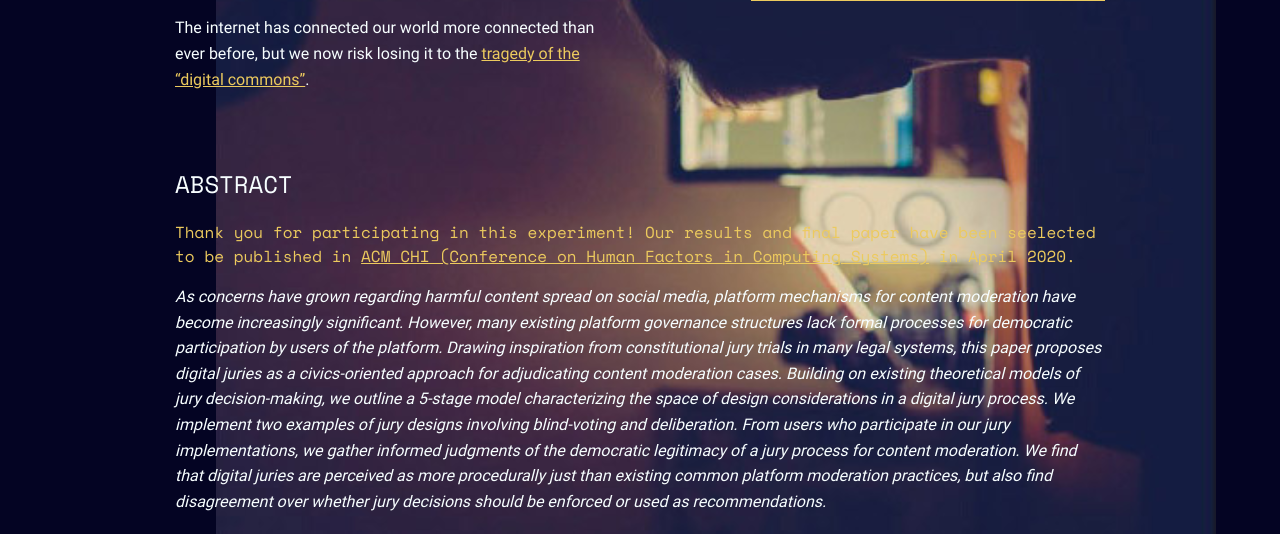
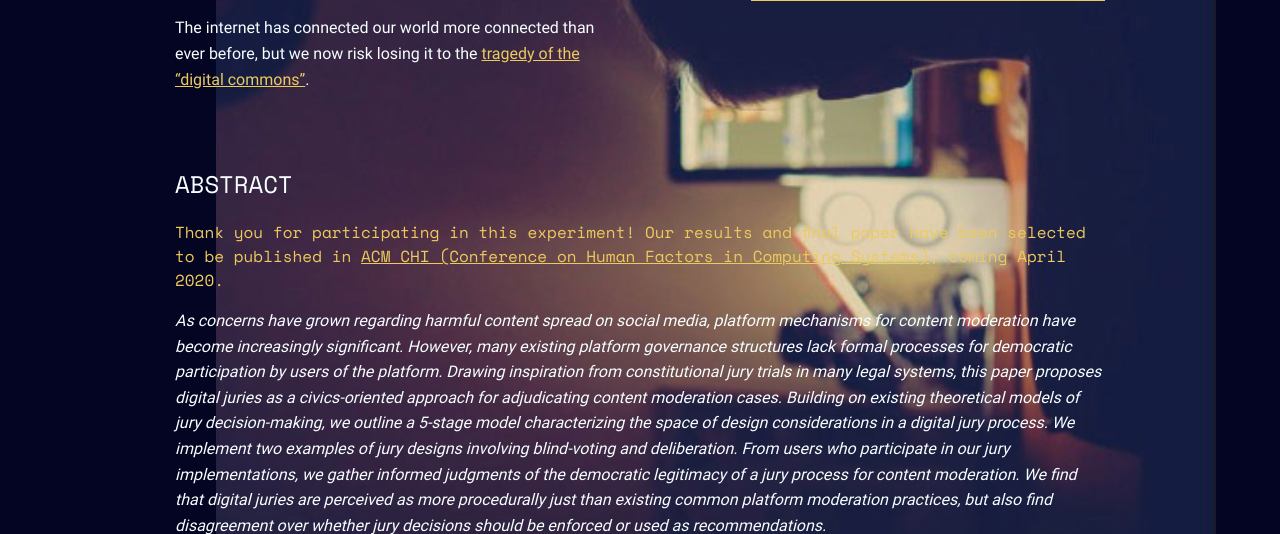
Before and after one commit to amyxzhang/digitaljuries2, a Django app: template juries/templates/juries/index.html in a window 1280 px wide. Shown: the part 927-1461 px from the top of the page. Run offline with Django 3.2, Linux system fonts and the light colour scheme; the template is opened without the code that fills it, so the values that code supplies are empty; some libraries are stand-ins or nearby versions.

Commit message:
Fix typo

```diff
--- a/juries/templates/juries/index.html
+++ b/juries/templates/juries/index.html
@@ -58,7 +58,7 @@
 
 				<h3>Abstract</h3>
 
-				<span class="yellow">Thank you for participating in this experiment! Our results and final paper have been seelected to be published in <a href="https://chi2020.acm.org/" target="_blank">ACM CHI (Conference on Human Factors in Computing Systems)</a> in April 2020.</span>
+				<span class="yellow">Thank you for participating in this experiment! Our results and final paper have been selected to be published in <a href="https://chi2020.acm.org/" target="_blank">ACM CHI (Conference on Human Factors in Computing Systems)</a>, coming April 2020.</span>
 
 				<p><em>As concerns have grown regarding harmful content spread on social media, platform mechanisms for content moderation have become increasingly significant. However, many existing platform governance structures lack formal processes for democratic participation by users of the platform. Drawing inspiration from constitutional jury trials in many legal systems, this paper proposes digital juries as a civics-oriented approach for adjudicating content moderation cases. Building on existing theoretical models of jury decision-making, we outline a 5-stage model characterizing the space of design considerations in a digital jury process. We implement two examples of jury designs involving blind-voting and deliberation. From users who participate in our jury implementations, we gather informed judgments of the democratic legitimacy of a jury process for content moderation. We find that digital juries are perceived as more procedurally just than existing common platform moderation practices, but also find disagreement over whether jury decisions should be enforced or used as recommendations.</em></p>
 
```
